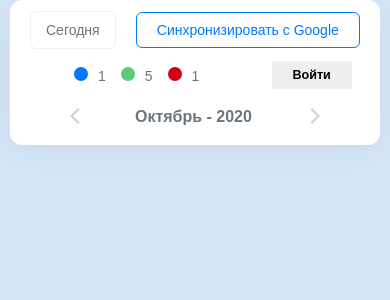
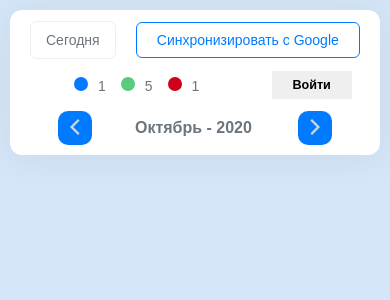
Before and after one commit to IT-HACK-2020/Scheduler, a React (Create React App) app: page / in a window 390 px wide. Shown: the top 300 px of the page. Built offline with nearby package versions, Linux system fonts and the light colour scheme; no server answers.

Commit message:
changed HEADER - arrows, POPUP - styles

```diff
--- a/src/components/Header/Header.scss
+++ b/src/components/Header/Header.scss
@@ -29,7 +29,7 @@ $borderColor: #efefef;
 .header{
     background-color: $secondaryColor;
     box-shadow: 0 2px 40px 0 rgba(0, 0, 0, 0.07);
-    z-index: 20000;
+    // z-index: 20000;
     width: 90%;
     height: auto;
     margin: 10px auto;
@@ -194,6 +194,18 @@ $borderColor: #efefef;
     display: grid;
     grid-template-columns: 1fr 3fr 1fr;
     justify-items: center;
+    align-items: center;
+    span {
+        display: block;
+        width: 34px;
+        height: 34px;
+        text-align: center;
+        padding: 8px;
+        cursor: pointer;
+        border-radius: 10px;
+    }
+
+
 }
 .layout-header-register {
     grid-area: header-register;
@@ -213,6 +225,7 @@ $borderColor: #efefef;
 
 @media (max-width: 991px) {
     .header {
+        margin-top: 10px;
         grid-template-areas:
             "header-today  header-btns"
             "header-month header-register";
@@ -221,6 +234,11 @@ $borderColor: #efefef;
     }
     .layout-header-register {
         justify-self: end;
+    }
+    .layout-header-month {
+        span {
+            background-color: $primaryColor;
+        }
     }
 }
 
--- a/src/components/Popup/Popup.scss
+++ b/src/components/Popup/Popup.scss
@@ -16,6 +16,7 @@
   display: flex;
   justify-content: center;
   align-items: center;
+
   &-delete{
     z-index: 100;
     position: relative;
@@ -24,13 +25,37 @@
     border-radius: 10px;
     box-shadow: 0 2px 60px 0 rgba(0, 0, 0, 0.37);
     background-color: #ffffff;
+    color: #6c757d;
     margin: 0;
-    padding: 5px;
+    padding: 25px;
     font-size: 14px;
+
+    span {    //  X - button
+      position: absolute;
+      right: 10px;
+      top: 10px;
+      min-width: 10px;
+      cursor: pointer;
+      border: none;
+      padding: 0;
+      margin: 0;
+      background: transparent;
+    }
+
     &__title{
       font-size: 26px;
       font-weight: bold;
     }
+
+    &__btn {   //  DELETE - button
+      margin-top: 30px;
+      width: auto;
+      height: 38px;
+      font-size: 16px;
+      border-radius: 4px;
+      background-color: #007bff;
+      color:white;
+    }
   }
 
 }
```
